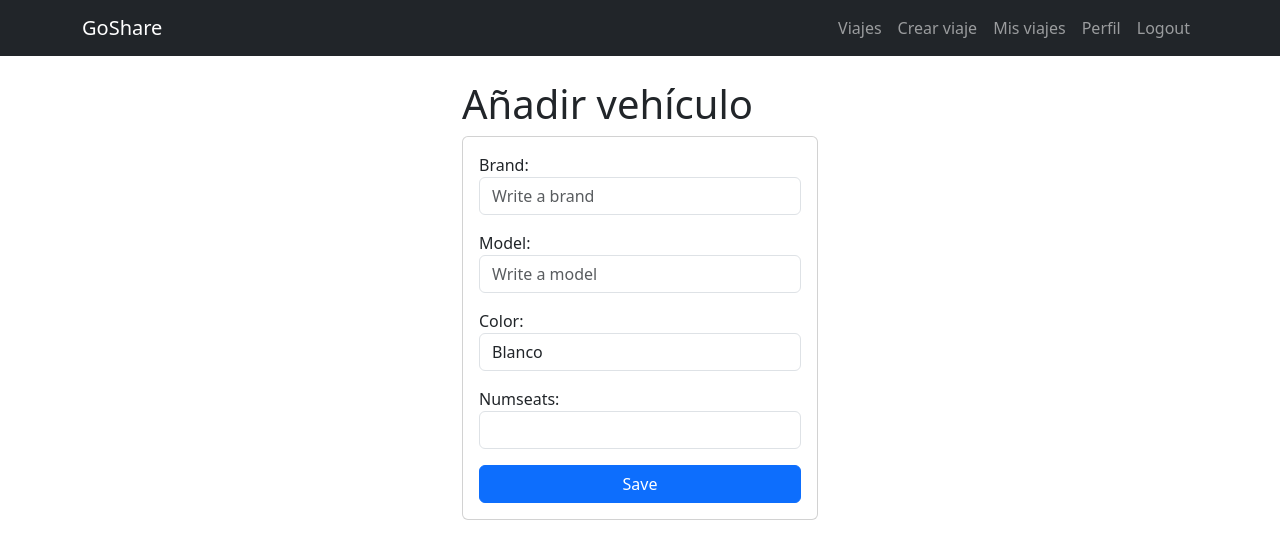
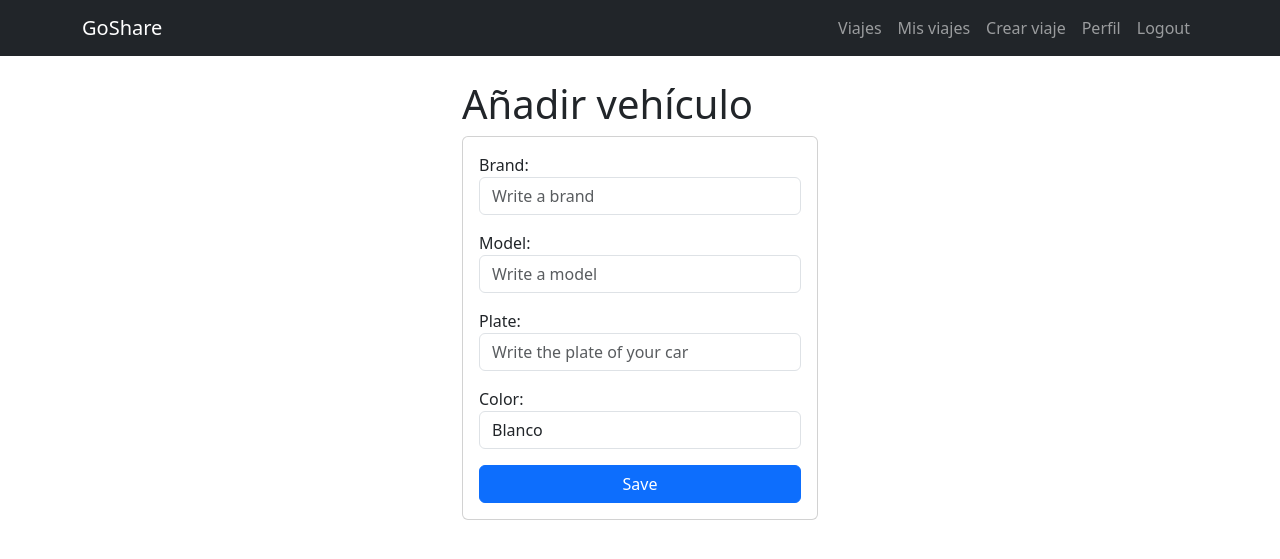
Before and after one commit to josedjaykv/GoShare_django, a Django app: page /vehiculos/create/ in a window 1280 px wide. Shown: the top 559 px of the page. Run offline with Django 4.2, Linux system fonts and the light colour scheme; the visitor is signed in with stand-in values (Sample User, id 1).

Commit message:
Algunos cambios

```diff
--- a/app/forms.py
+++ b/app/forms.py
@@ -4,13 +4,13 @@ from .models import Vehiculo, Trip
 class VehiculoForm(forms.ModelForm):
     class Meta:
         model = Vehiculo
-        fields = ['brand', 'model', 'color', 'numseats']
+        fields = ['brand', 'model', 'plate', 'color',]
 
         widgets = {
             'brand': forms.TextInput(attrs={'class': 'form-control', 'placeholder': 'Write a brand'}),
             'model': forms.TextInput(attrs={'class': 'form-control', 'placeholder': 'Write a model'}),
+            'plate': forms.TextInput(attrs={'class': 'form-control', 'placeholder': 'Write the plate of your car'}),
             'color': forms.Select(attrs={'class': 'form-control'}),
-            'numseats': forms.NumberInput(attrs={'class': 'form-control', 'min': '1', 'step': '1'}),
         }
 
 class TripForm(forms.ModelForm):
@@ -22,7 +22,7 @@ class TripForm(forms.ModelForm):
 
     class Meta:
         model = Trip
-        fields = ['startingPlace', 'arrivalPlace', 'details', 'departureTime', 'travelDate', 'numseatsfree', 'vehiculo_disponible', 'completed']
+        fields = ['startingPlace', 'arrivalPlace', 'details', 'departureTime', 'travelDate', 'numseatsfree', 'vehiculo_disponible']
 
         widgets = {
             'startingPlace': forms.TextInput(attrs={'class': 'form-control', 'placeholder': 'Ej: Estación exposiciones'}),
@@ -32,5 +32,4 @@ class TripForm(forms.ModelForm):
             'travelDate': forms.DateInput(attrs={'class': 'form-control', 'placeholder': 'Ej: 2021-10-10'}),
             'numseatsfree': forms.NumberInput(attrs={'class': 'form-control', 'min': '1', 'step': '1'}),
             'vehiculo_disponible': forms.Select(attrs={'class': 'form-control'}),
-            'completed': forms.CheckboxInput(attrs={'class': 'form-check-input'}),
         }
--- a/app/models.py
+++ b/app/models.py
@@ -20,7 +20,7 @@ class Vehiculo(models.Model):
         choices=COLOR_CHOISES,
         default='blanco'
     )
-    numseats = models.IntegerField()
+    plate = models.CharField(max_length=10, default="")
     created = models.DateTimeField(auto_now_add = True)
     editionDate = models.DateTimeField(null = True, blank=True)
 
--- a/app/templates/base.html
+++ b/app/templates/base.html
@@ -32,10 +32,10 @@
                     </li>
                     {% if user.is_authenticated %}
                     <li class="nav-item">
-                        <a href="/trips/create" class="nav-link">Crear viaje</a>
+                        <a href="/trips/mine/" class="nav-link">Mis viajes</a>
                     </li>
                     <li class="nav-item">
-                        <a href="/trips/mine/" class="nav-link">Mis viajes</a>
+                        <a href="/trips/create" class="nav-link">Crear viaje</a>
                     </li>
                     <li class="nav-item">
                         <a href="/profile" class="nav-link">Perfil</a>
--- a/app/views.py
+++ b/app/views.py
@@ -31,7 +31,7 @@ def signup(request):
                 user.save()
                 # para crear cookie del login usamos el método login
                 login(request, user)
-                return redirect('signin')
+                return redirect('trips')
             except IntegrityError:
                 return render(request, 'signup.html', {
                     'error': "El nombre de usuario ya está en uso",
@@ -145,11 +145,12 @@ def trips(request):
 @login_required
 def my_trips(request):
     # solo los vehiculos del usuario actual que no están completadas
-    trips = Trip.objects.filter(user=request.user)
+    mytrips = Trip.objects.filter(user=request.user)
+    style = 'primary'
     print(trips)
 
     return render(request, 'trips.html', {
-        'trips':trips
+        'mytrips':mytrips,
     })
 
 @login_required
```
Also changed, not shown: app/migrations/0005_remove_vehiculo_numseats_vehiculo_plate.py (added), app/migrations/0006_alter_vehiculo_plate.py (added).
